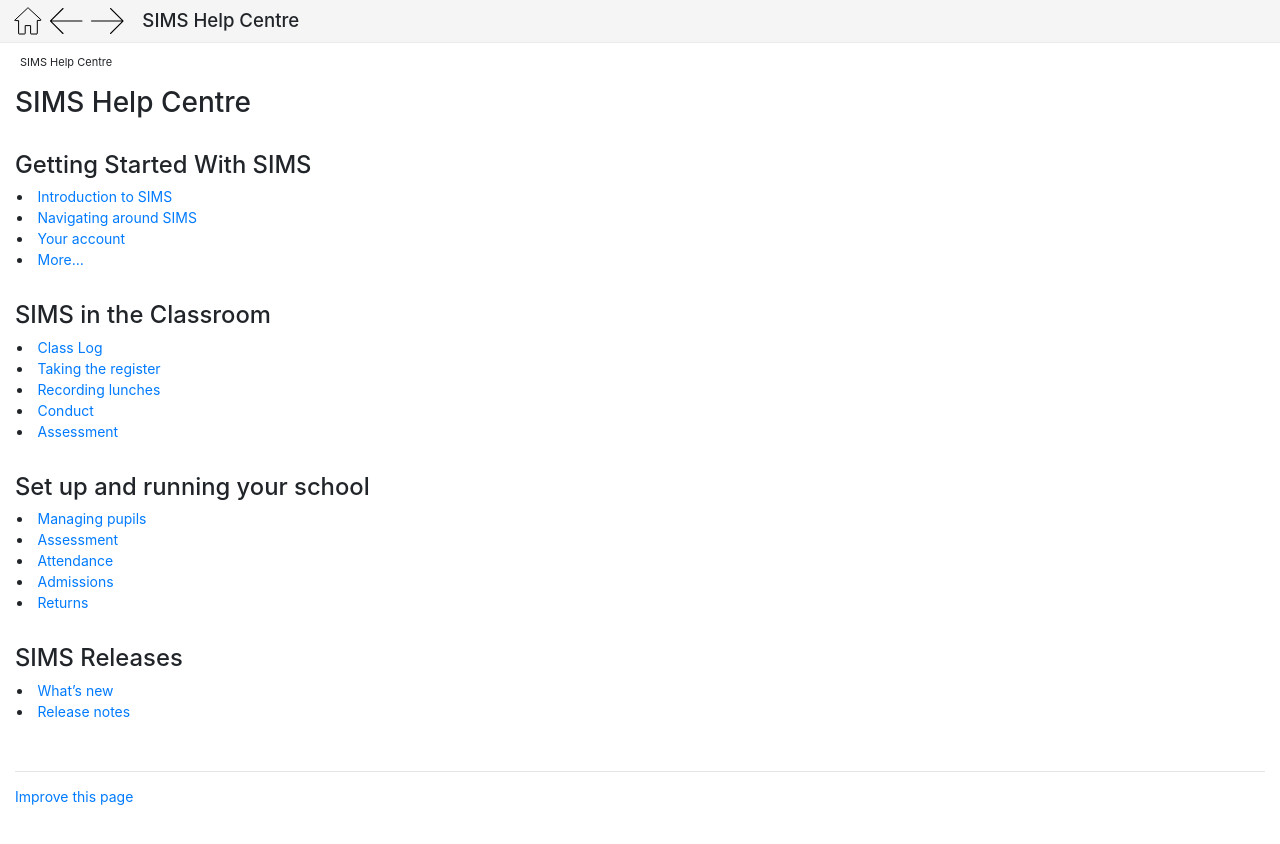
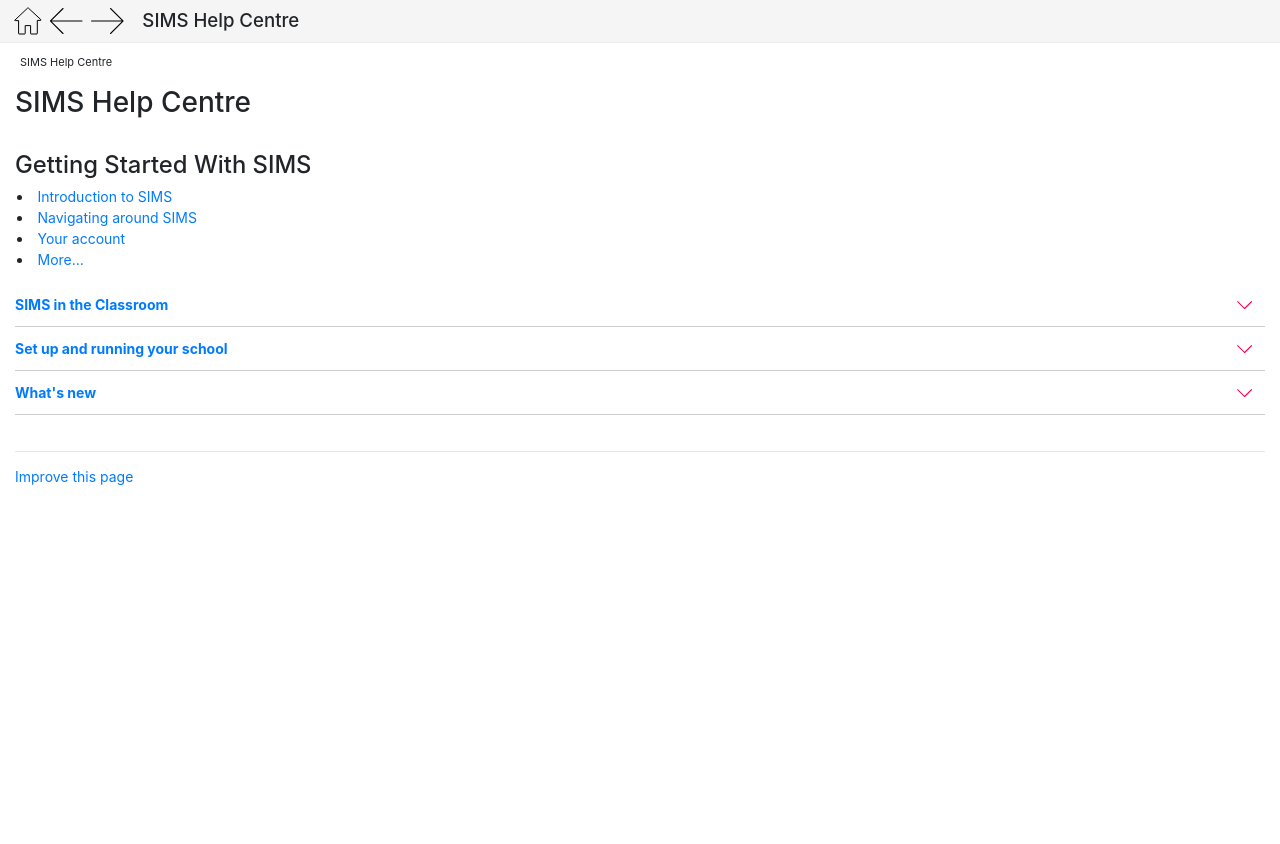
Before and after one commit to TrautsNottus/trautsnottus.github.io, a Jekyll site: the page built from _docs/index.md, in a window 1280 px wide. Shown: the top 844 px of the page. Built offline with Jekyll 4.4.1, drawn with Linux system fonts in a browser that asks for light colours; nearby versions of some CDN libraries.

Commit message:
more collapse

```diff
--- a/_docs/index.md
+++ b/_docs/index.md
@@ -11,7 +11,7 @@
 * [Your account](accounts/)
 * [More...](getting-started)
 
-## SIMS in the Classroom
+{% include faq.html explain="SIMS in the Classroom" %}
 
 * [Class Log](classteacher/clog/)
 * [Taking the register](classteacher/clog/take-register)
@@ -19,7 +19,9 @@
 * [Conduct](classteacher/clog/conduct)
 * [Assessment](assessment/)
 
-## Set up and running your school
+{% include faq-end.html  %}
+
+{% include faq.html explain="Set up and running your school" %}
 
 * [Managing pupils](schoolmanagement/pupil/)
 * [Assessment](assessment/)
@@ -27,6 +29,11 @@
 * [Admissions](pupil)
 * [Returns](schoolmanagement/census/)
 
-## SIMS Releases
+{% include faq-end.html  %}
+
+{% include faq.html explain="What's new" %}
+
 * [What's new](whats-new)
 * [Release notes](releasenotes)
+
+{% include faq-end.html  %}
```
